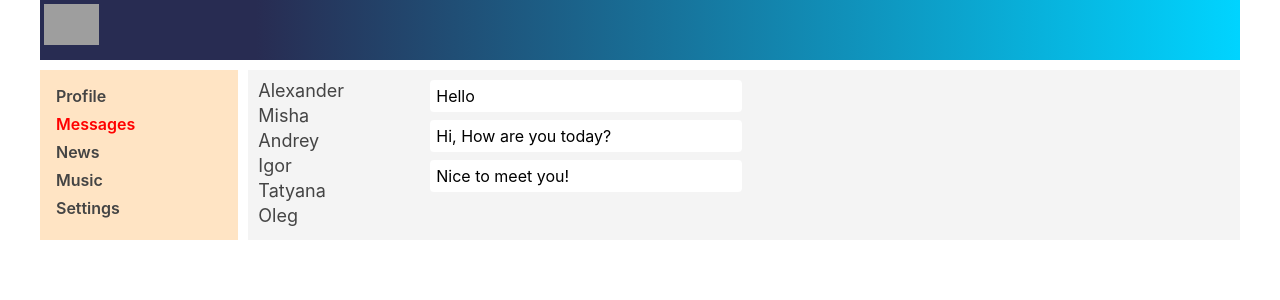
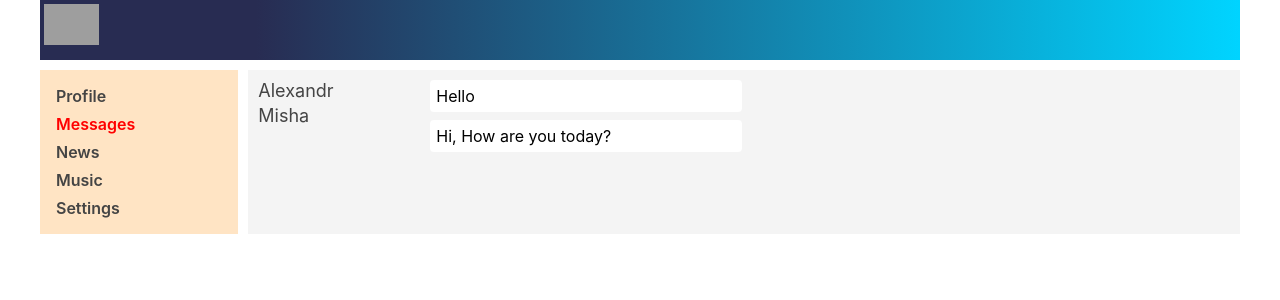
Before and after one commit to Lore1ei/ReactSocial, a React (Create React App) app: page /dialogs in a window 1280 px wide. Shown: the top 300 px of the page. Built offline with nearby package versions, Linux system fonts and the light colour scheme; grey boxes are pictures that could not be loaded.

Commit message:
refactoring add object

```diff
--- a/src/components/Dialoges/Dialogs.jsx
+++ b/src/components/Dialoges/Dialogs.jsx
@@ -15,20 +15,34 @@ const Message = (props) =>{
 }
 
 const Dialogs = (props) => {
+
+    let dialogsData = [
+        {path: 1, name: 'Alexandr'},
+        {path: 2, name: 'Misha'},
+        {path: 3, name: 'Andrey'},
+        {path: 4, name: 'Igor'},
+        {path: 5, name: 'Tatyana'},
+        {path: 6, name: 'Oleg'},
+    ];
+
+    let messagesData = [
+        {id: 1, message: 'Hello'},
+        {id: 2, message: 'Hi, How are you today?'},
+        {id: 3, message: 'Nice to meet you!'},
+        {id: 4, message: 'Hello'},
+        {id: 5, message: 'Hello'},
+        {id: 6, message: 'Hello'},
+    ]
+
     return (
         <div className={s.dialogs}>
             <div className={s.dialogsItems}>
-                <DialogItem name="Alexander" path="1"/>
-                <DialogItem name="Misha" path="2"/>
-                <DialogItem name="Andrey" path="3"/>
-                <DialogItem name="Igor" path="4"/>
-                <DialogItem name="Tatyana" path="5"/>
-                <DialogItem name="Oleg" path="6"/>
+                <DialogItem name={dialogsData[0].name} path={dialogsData[0].path}/>
+                <DialogItem name={dialogsData[1].name} path={dialogsData[1].name}/>
             </div>
             <div className={s.messages}>
-                <Message message='Hello'/>
-                <Message message='Hi, How are you today?'/>
-                <Message message='Nice to meet you!'/>
+                <Message message={messagesData[0].message}/>
+                <Message message={messagesData[1].message}/>
             </div>
         </div>
     );
--- a/src/components/Profile/MyPosts/MyPosts.jsx
+++ b/src/components/Profile/MyPosts/MyPosts.jsx
@@ -2,6 +2,12 @@ import profile from './MyPosts.module.css';
 import Post from './posts/Post';
 
 const Myposts = () => {
+
+    let mypostsData = [
+        {id: 1, message: 'Hello', countlike: 11},
+        {id: 2, message: 'Holla', countlike: 23},
+    ]
+
     return(
               <div className={profile.posts}>
                 <div className={profile.name_post}>My posts</div>
@@ -15,8 +21,8 @@ const Myposts = () => {
                 </div>
 
                 <div className={profile.posts__form}>
-                  <Post message='Hello' countlike='11'/>
-                  <Post message='Holla' countlike='23'/>
+                  <Post message={mypostsData[0].message} countlike={mypostsData[0].countlike}/>
+                  <Post message={mypostsData[1].message} countlike={mypostsData[1].countlike}/>
                 </div>
               </div>
     )
--- a/src/components/Profile/MyPosts/posts/Post.jsx
+++ b/src/components/Profile/MyPosts/posts/Post.jsx
@@ -7,7 +7,7 @@ const Post = (props) => {
       <img src="https://shapka-youtube.ru/wp-content/uploads/2021/02/avatarka-dlya-skaypa-dlya-parney.jpg" alt="" />
         {props.message}
         <div>
-          <span>like {props.countlike}</span>
+          <span>Like: {props.countlike}</span>
         </div>
       </div>
     )
```
